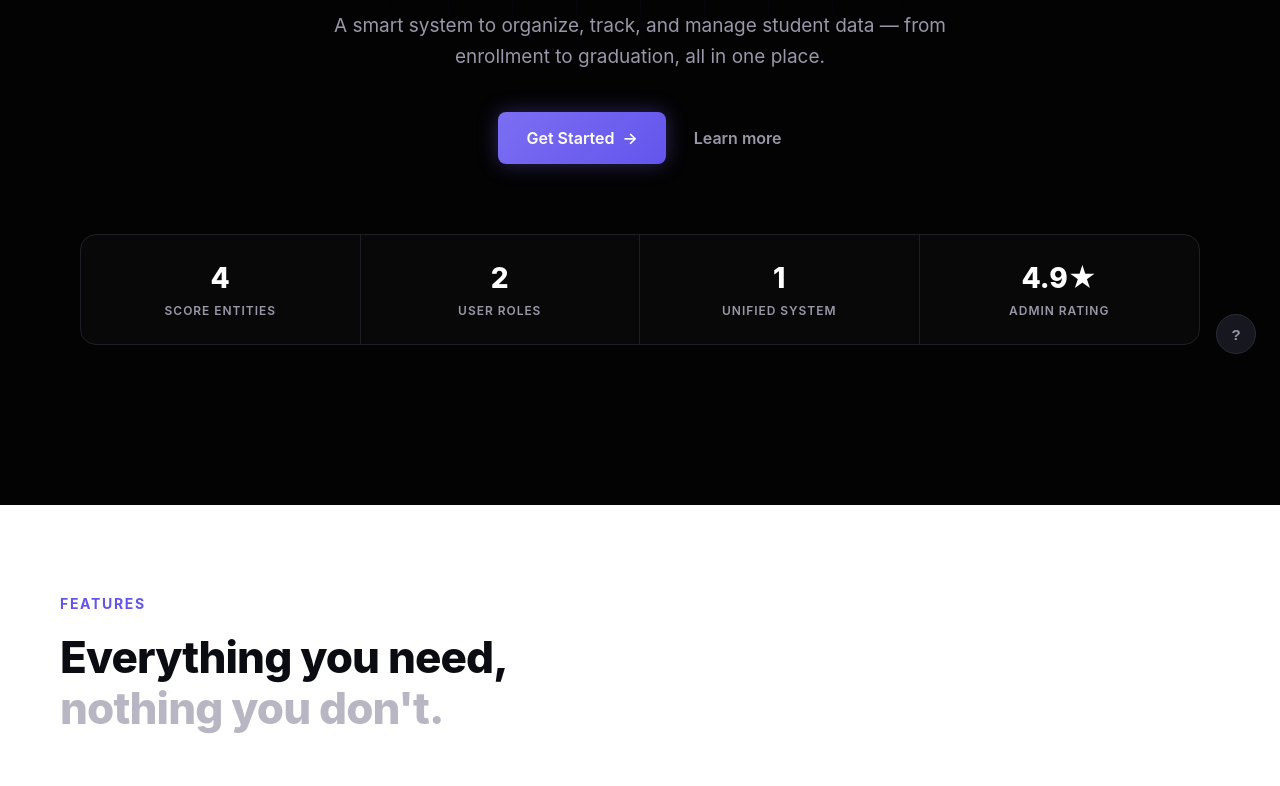
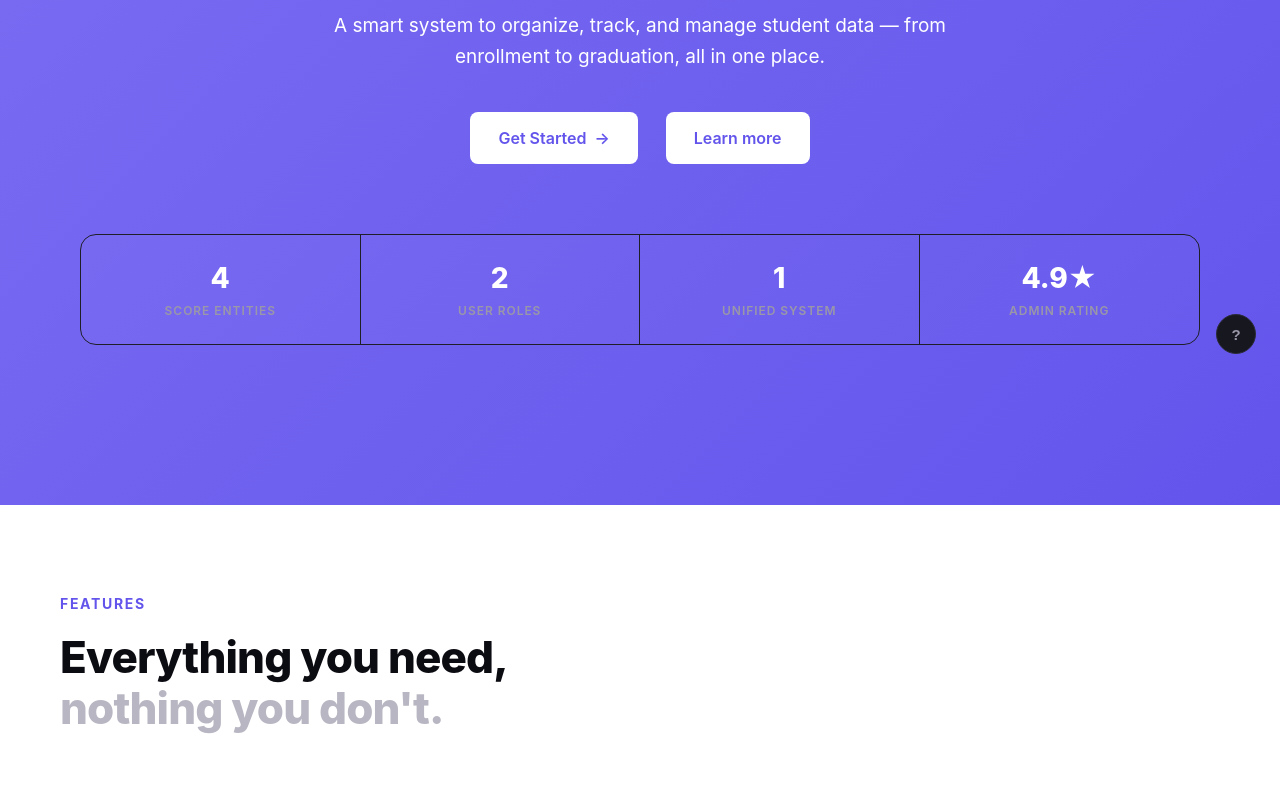
Before and after one commit to MuhammadAbdullahKhan11may/Student-Management-System, a plain HTML site: page index.html in a window 1280 px wide. Shown: the part 422-1208 px from the top of the page. Drawn offline with Linux system fonts and the light colour scheme.

Commit message:
Update style.css

```diff
--- a/style.css
+++ b/style.css
@@ -136,8 +136,9 @@
   flex-direction: column;
   align-items: center;
   text-align: center;
-  padding: 90px 24px 120px;   /* increased bottom padding from 0 to 120px */
-  overflow: visible;           /* make sure nothing clips it */
+  padding: 90px 24px 120px;
+  overflow: visible;
+  background: linear-gradient(135deg, var(--purple-bright), var(--purple));  /* add this */
 }
 
 .hero-grid-bg {
@@ -174,6 +175,12 @@
   transition: transform 0.2s ease, box-shadow 0.2s ease, border-color 0.2s ease;
 }
 
+.badge.selected {
+  background: #ffffff;
+  color: var(--purple);
+  border-color: #ffffff;
+}
+
 .badge:hover {
   transform: translateY(-2px);
   border-color: var(--purple-glow);
@@ -196,14 +203,14 @@
 }
 
 .hero-title .highlight {
-  color: var(--purple-glow);
+  color: #ffffff;   /* was var(--purple-glow) */
 }
 
 .hero-subtitle {
   position: relative;
   z-index: 1;
   max-width: 620px;
-  color: var(--text-gray);
+  color: #ffffff;   /* was var(--text-gray) */
   font-size: 19px;
   line-height: 1.6;
   margin-bottom: 40px;
@@ -218,15 +225,26 @@
   margin-bottom: 70px;
 }
 
+.hero-actions .btn-primary {
+  background: #ffffff;
+  color: var(--purple);
+  box-shadow: none;
+}
+
 .link-learn-more {
-  color: var(--text-gray);
+  color: var(--purple);
+  background: #ffffff;
   text-decoration: none;
   font-weight: 600;
   font-size: 16px;
+  padding: 16px 28px;
+  border-radius: 8px;
+  display: inline-block;
 }
 
 .link-learn-more:hover {
-  color: var(--text-white);
+  color: var(--purple);
+  opacity: 0.9;
 }
 
 /* ---------- Stats bar ---------- */
```
